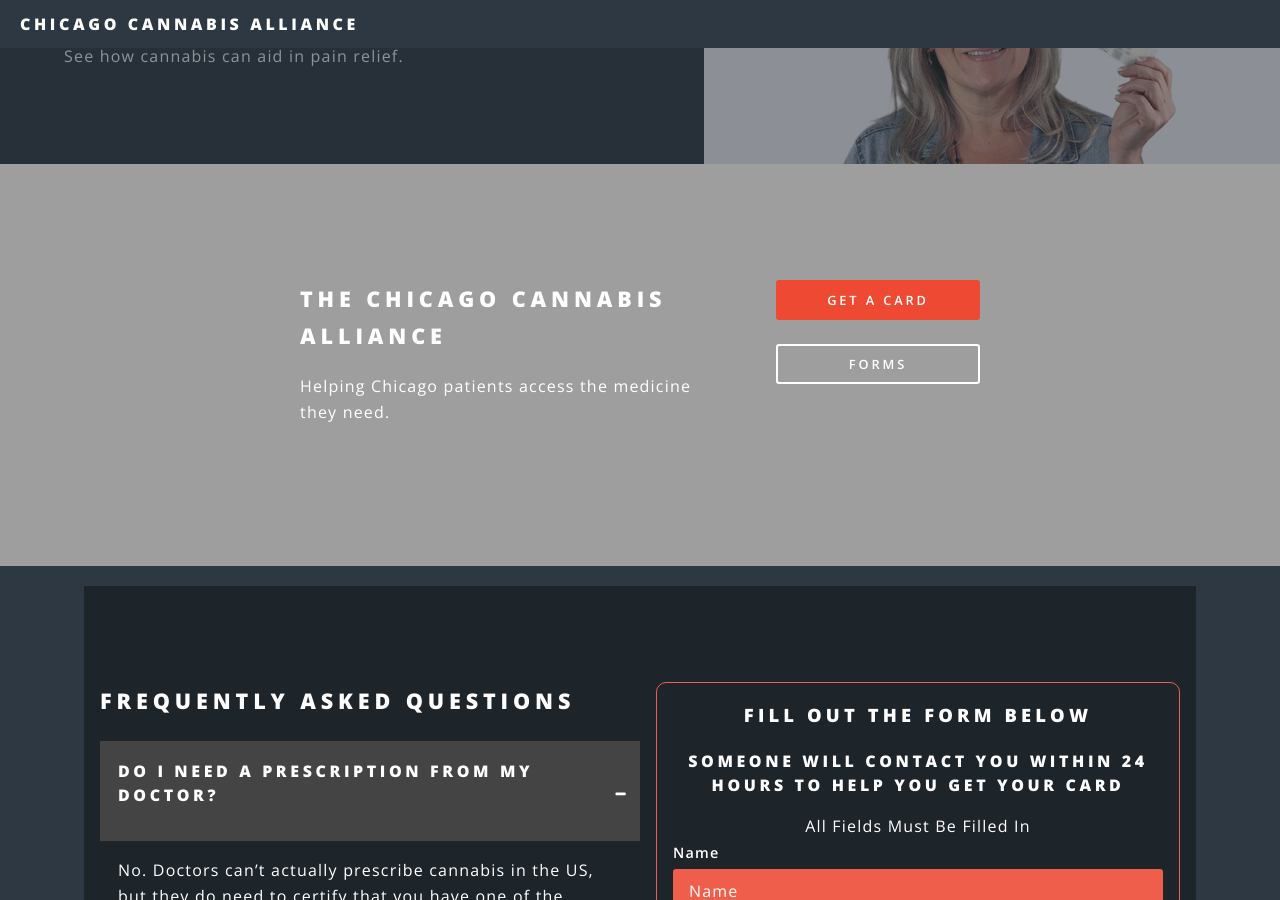
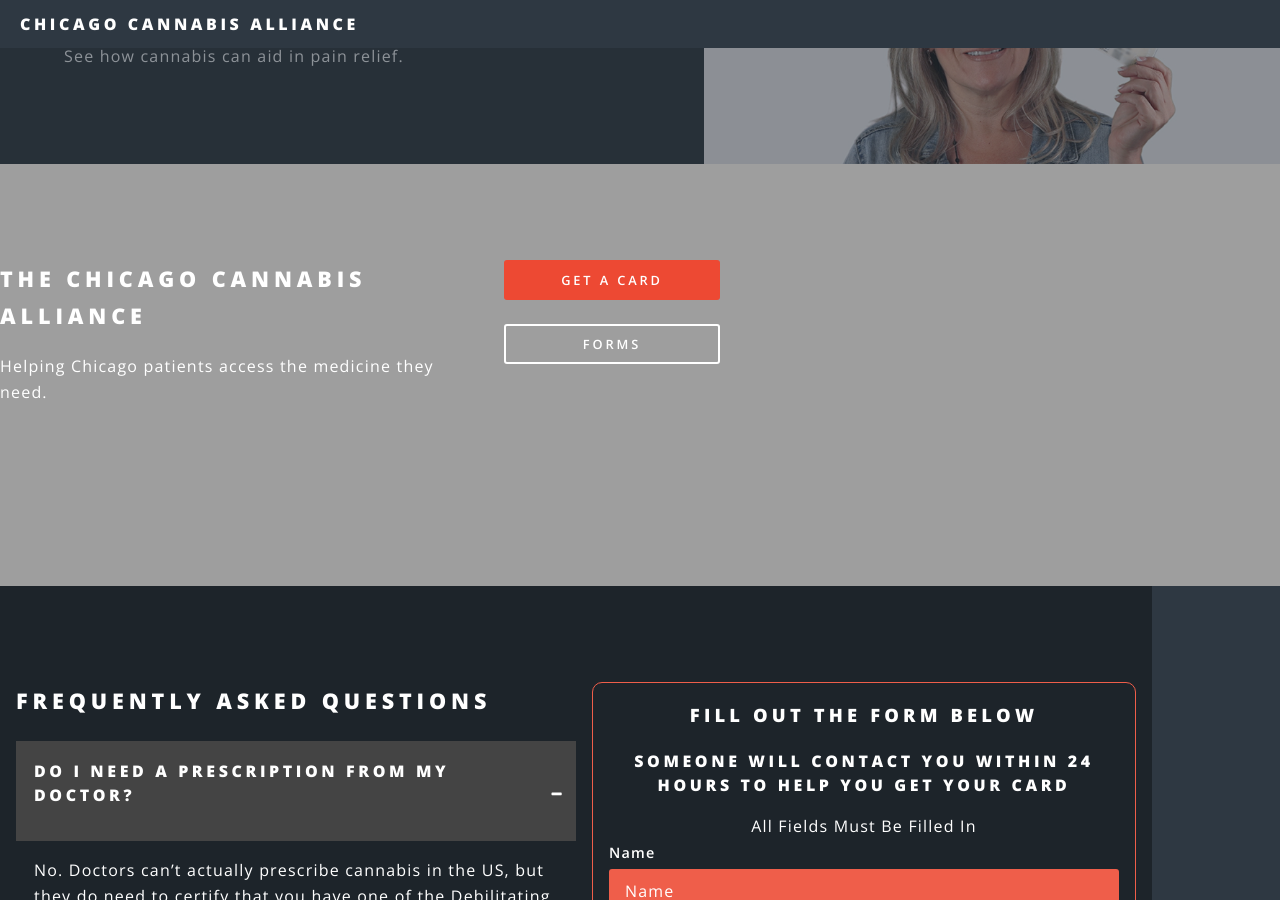
Before and after one commit to roncoalson/CMCA-master, a Jekyll site: the page built from index.html, in a window 1280 px wide and 900 px high, scrolled down 1828 px. Built offline with Jekyll 4.4.1, drawn with Linux system fonts in a browser that asks for light colours.

Commit message:
Update main.css

```diff
--- a/assets/css/main.css
+++ b/assets/css/main.css
@@ -2581,8 +2581,8 @@
 
 		.wrapper > .inner {
 			width: 60em;
-			margin: 0 auto;
-			padding: 20px 20px 40px 20px;
+			margin: 0px 0px 40px 0px;
+			padding: 0px 0px 40px 0px;
 		}
 
 			@media screen and (max-width: 1280px) {
```
